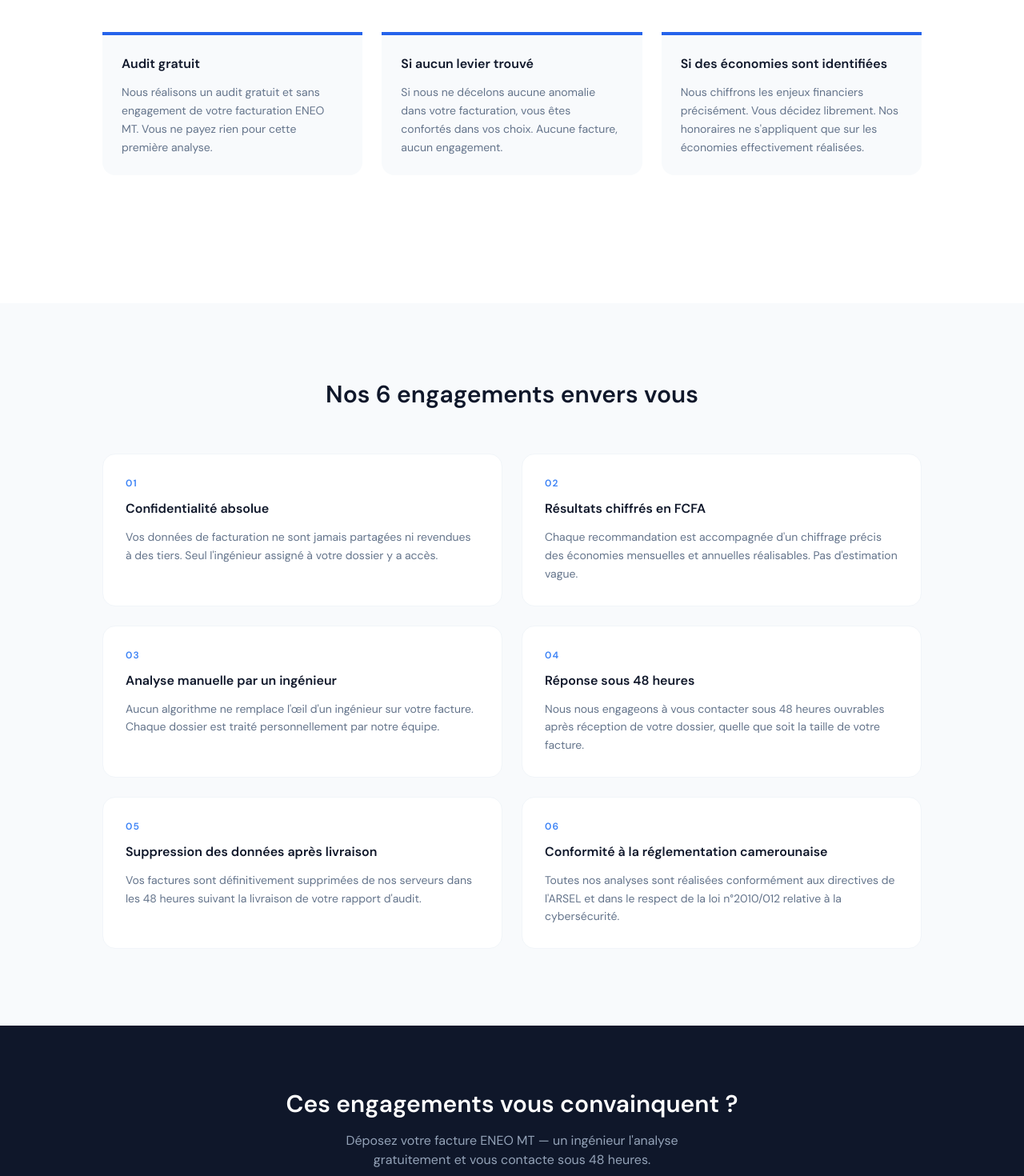
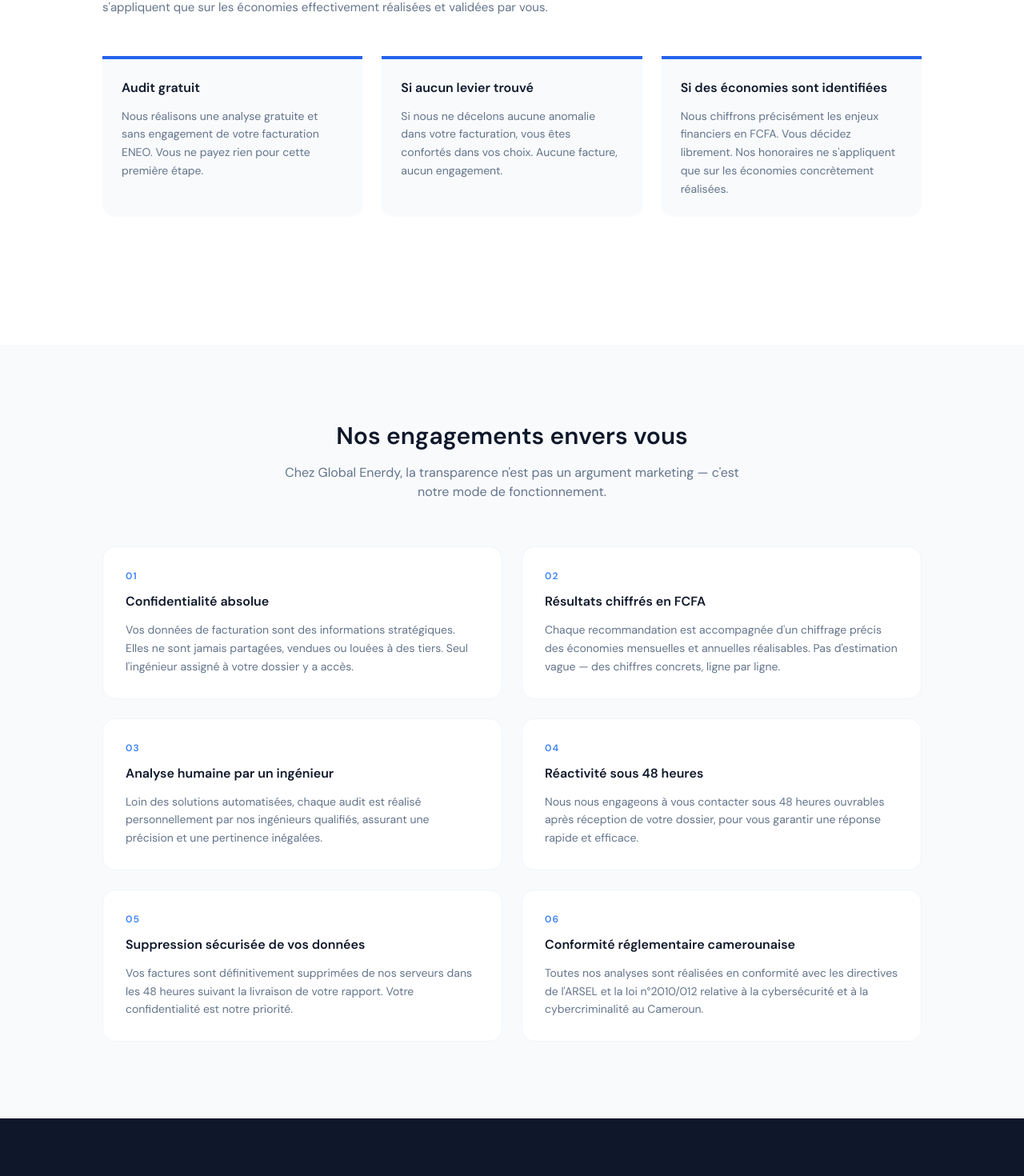
Before and after one commit to cabinetnoahetcie/factura-mt, a Next.js app in the folder frontend/: page /engagements in a window 1280 px wide. Shown: the part 678-2148 px from the top of the page at 80% size. Built offline with nearby package versions, Linux system fonts and the light colour scheme.

Commit message:
Update page.jsx

```diff
--- a/frontend/app/engagements/page.jsx
+++ b/frontend/app/engagements/page.jsx
@@ -9,7 +9,6 @@ export default function Engagements() {
     <div className="min-h-screen bg-white font-sans selection:bg-blue-100">
       <Navbar onAudit={() => {}} />
 
-      {/* Hero */}
       <section className="bg-slate-900 pt-36 pb-24 px-6">
         <div className="max-w-5xl mx-auto">
           <p className="text-blue-400 font-bold text-xs uppercase tracking-[0.2em] mb-4">Missions</p>
@@ -17,8 +16,8 @@ export default function Engagements() {
             Nos engagements
           </h1>
           <p className="text-slate-400 text-lg max-w-2xl leading-relaxed">
-            Ce que le Cabinet Global Enerdy s'engage à faire — et à ne pas faire —
-            pour chaque client qui nous confie son dossier.
+            Chez Global Enerdy, la confiance de nos clients est primordiale. Voici ce que nous
+            nous engageons à faire — et à ne pas faire — pour chaque entreprise qui nous confie son dossier.
           </p>
         </div>
       </section>
@@ -26,22 +25,19 @@ export default function Engagements() {
       {/* Rémunération au résultat */}
       <section className="py-24 px-6 bg-white">
         <div className="max-w-5xl mx-auto">
-          <p className="text-blue-600 font-bold text-xs uppercase tracking-[0.2em] mb-4">
-            Rémunération au résultat
-          </p>
+          <p className="text-blue-600 font-bold text-xs uppercase tracking-[0.2em] mb-4">Rémunération au résultat</p>
           <h2 className="text-3xl font-extrabold text-slate-900 mb-4 max-w-2xl leading-tight">
             Vous ne payez pas une mission à l'issue incertaine
           </h2>
           <p className="text-slate-500 text-[15px] leading-relaxed mb-12 max-w-2xl">
-            Notre modèle est simple et transparent : nous réalisons un audit gratuit,
-            et nos honoraires ne s'appliquent que sur les économies effectivement réalisées
-            et validées par vous.
+            Notre modèle est simple et transparent : nous réalisons un audit gratuit, et nos honoraires
+            ne s'appliquent que sur les économies effectivement réalisées et validées par vous.
           </p>
           <div className="grid grid-cols-1 md:grid-cols-3 gap-6 mb-16">
             {[
               {
                 titre: 'Audit gratuit',
-                desc:  'Nous réalisons un audit gratuit et sans engagement de votre facturation ENEO MT. Vous ne payez rien pour cette première analyse.',
+                desc:  'Nous réalisons une analyse gratuite et sans engagement de votre facturation ENEO. Vous ne payez rien pour cette première étape.',
               },
               {
                 titre: 'Si aucun levier trouvé',
@@ -49,7 +45,7 @@ export default function Engagements() {
               },
               {
                 titre: 'Si des économies sont identifiées',
-                desc:  'Nous chiffrons les enjeux financiers précisément. Vous décidez librement. Nos honoraires ne s\'appliquent que sur les économies effectivement réalisées.',
+                desc:  'Nous chiffrons précisément les enjeux financiers en FCFA. Vous décidez librement. Nos honoraires ne s\'appliquent que sur les économies concrètement réalisées.',
               },
             ].map((item, i) => (
               <div key={i} className="border-t-4 border-blue-600 pt-6 bg-slate-50 rounded-b-2xl p-6">
@@ -64,40 +60,43 @@ export default function Engagements() {
       {/* 6 engagements */}
       <section className="py-24 px-6 bg-slate-50">
         <div className="max-w-5xl mx-auto">
-          <h2 className="text-3xl font-extrabold text-slate-900 mb-14 text-center">
-            Nos 6 engagements envers vous
+          <h2 className="text-3xl font-extrabold text-slate-900 mb-4 text-center">
+            Nos engagements envers vous
           </h2>
+          <p className="text-slate-500 text-center mb-14 max-w-xl mx-auto">
+            Chez Global Enerdy, la transparence n'est pas un argument marketing — c'est notre mode de fonctionnement.
+          </p>
           <div className="grid grid-cols-1 md:grid-cols-2 gap-6">
             {[
               {
                 num: '01',
                 titre: 'Confidentialité absolue',
-                desc:  'Vos données de facturation ne sont jamais partagées ni revendues à des tiers. Seul l\'ingénieur assigné à votre dossier y a accès.',
+                desc:  'Vos données de facturation sont des informations stratégiques. Elles ne sont jamais partagées, vendues ou louées à des tiers. Seul l\'ingénieur assigné à votre dossier y a accès.',
               },
               {
                 num: '02',
                 titre: 'Résultats chiffrés en FCFA',
-                desc:  'Chaque recommandation est accompagnée d\'un chiffrage précis des économies mensuelles et annuelles réalisables. Pas d\'estimation vague.',
+                desc:  'Chaque recommandation est accompagnée d\'un chiffrage précis des économies mensuelles et annuelles réalisables. Pas d\'estimation vague — des chiffres concrets, ligne par ligne.',
               },
               {
                 num: '03',
-                titre: 'Analyse manuelle par un ingénieur',
-                desc:  'Aucun algorithme ne remplace l\'œil d\'un ingénieur sur votre facture. Chaque dossier est traité personnellement par notre équipe.',
+                titre: 'Analyse humaine par un ingénieur',
+                desc:  'Loin des solutions automatisées, chaque audit est réalisé personnellement par nos ingénieurs qualifiés, assurant une précision et une pertinence inégalées.',
               },
               {
                 num: '04',
-                titre: 'Réponse sous 48 heures',
-                desc:  'Nous nous engageons à vous contacter sous 48 heures ouvrables après réception de votre dossier, quelle que soit la taille de votre facture.',
+                titre: 'Réactivité sous 48 heures',
+                desc:  'Nous nous engageons à vous contacter sous 48 heures ouvrables après réception de votre dossier, pour vous garantir une réponse rapide et efficace.',
               },
               {
                 num: '05',
-                titre: 'Suppression des données après livraison',
-                desc:  'Vos factures sont définitivement supprimées de nos serveurs dans les 48 heures suivant la livraison de votre rapport d\'audit.',
+                titre: 'Suppression sécurisée de vos données',
+                desc:  'Vos factures sont définitivement supprimées de nos serveurs dans les 48 heures suivant la livraison de votre rapport. Votre confidentialité est notre priorité.',
               },
               {
                 num: '06',
-                titre: 'Conformité à la réglementation camerounaise',
-                desc:  'Toutes nos analyses sont réalisées conformément aux directives de l\'ARSEL et dans le respect de la loi n°2010/012 relative à la cybersécurité.',
+                titre: 'Conformité réglementaire camerounaise',
+                desc:  'Toutes nos analyses sont réalisées en conformité avec les directives de l\'ARSEL et la loi n°2010/012 relative à la cybersécurité et à la cybercriminalité au Cameroun.',
               },
             ].map(item => (
               <div key={item.num} className="bg-white border border-slate-100 rounded-2xl p-7 hover:shadow-lg transition-shadow">
@@ -110,14 +109,13 @@ export default function Engagements() {
         </div>
       </section>
 
-      {/* CTA */}
       <section className="bg-slate-900 py-20 px-6 text-center">
         <h2 className="text-2xl md:text-3xl font-bold text-white mb-4">
-          Ces engagements vous convainquent ?
+          Prêt à transformer vos dépenses en bénéfices ?
         </h2>
         <p className="text-slate-400 mb-8 max-w-lg mx-auto">
-          Déposez votre facture ENEO MT — un ingénieur l'analyse gratuitement
-          et vous contacte sous 48 heures.
+          Déposez votre facture ENEO dès aujourd'hui. Gratuit, confidentiel,
+          réponse sous 48 heures.
         </p>
         <div className="flex flex-col sm:flex-row gap-4 justify-center">
           <Link href="/" className="bg-blue-600 text-white px-8 py-4 rounded-full font-bold hover:bg-blue-700 transition-all text-sm">
```
